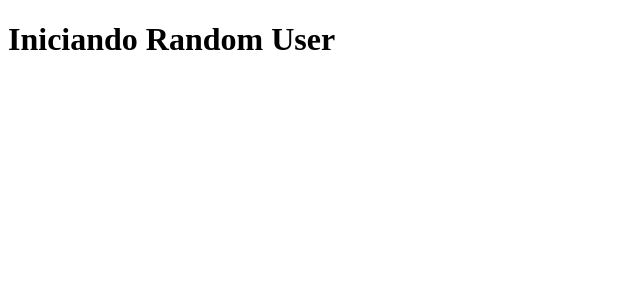
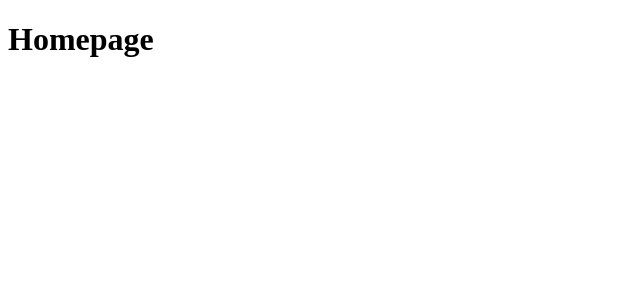
Before and after one commit to gemaquejr/random-user, a React (Create React App) app in the folder app/frontend/: page / in a window 1280 px wide. Shown: the top 300 px of the page, without its empty margins (0-640 px from the left). Built offline with nearby package versions, Linux system fonts and the light colour scheme.

Commit message:
Adiciona homepage

```diff
--- a/app/frontend/src/App.js
+++ b/app/frontend/src/App.js
@@ -1,8 +1,9 @@
 import React from 'react';
+import Home from './pages/Home';
 
 function App() {
   return (
-    <h1>Iniciando Random User</h1>
+    <Home />
   );
 }
 
--- /dev/null
+++ b/app/frontend/src/pages/Home.jsx
@@ -0,0 +1,11 @@
+import React from 'react';
+
+function Home() {
+  return (
+    <div>
+      <h1>Homepage</h1>
+    </div>
+  );
+}
+
+export default Home;
```
